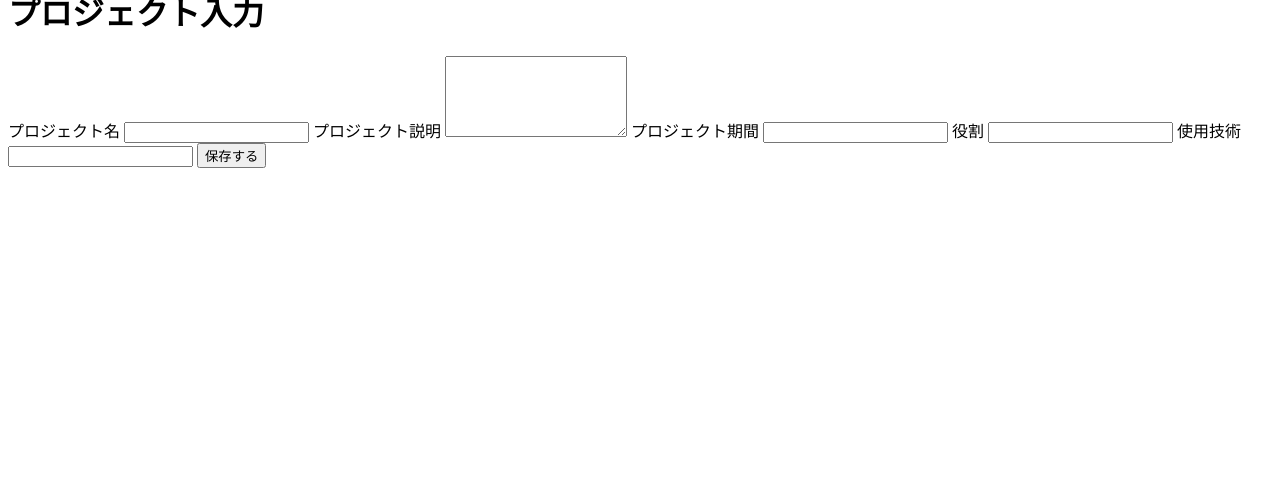
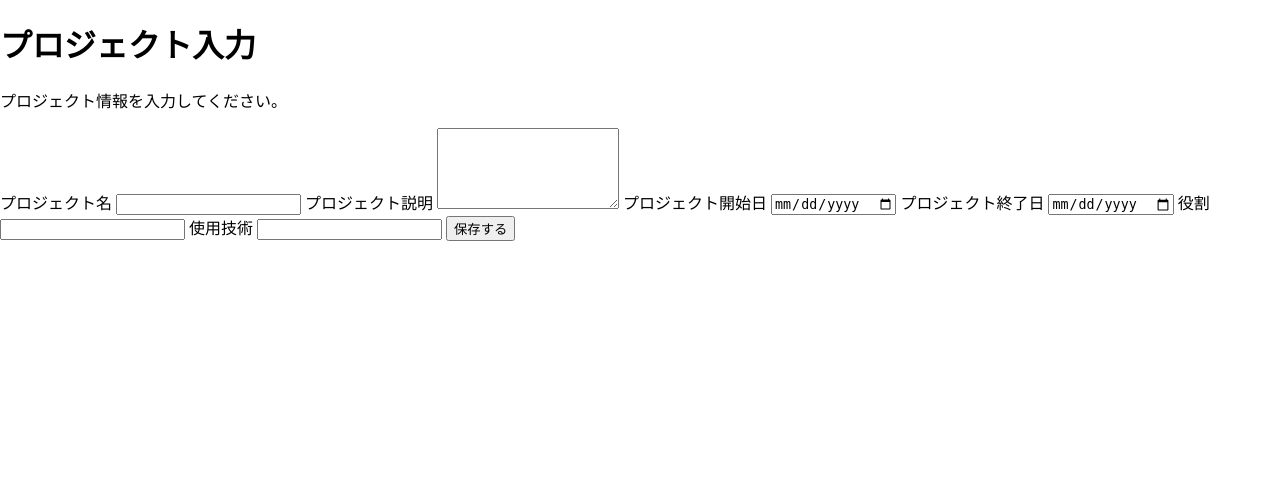
Before and after one commit to keisuke-dd/python, a Flask app: page /project_input in a window 1280 px wide. Shown: the part 97-578 px from the top of the page. Run offline with Flask 3, Linux system fonts and the light colour scheme; the visitor is signed in with stand-in values (Sample User, id 1).

Commit message:
projectの出力ができてない ヘッダーの調整

```diff
--- a/app.py
+++ b/app.py
@@ -85,6 +85,37 @@ def login():
     return render_template("login.html")
 
 
+
+# 共通関数: Supabaseからデータを取得する
+def get_supabase_data(table_name, user_id, exclude_fields=None):
+    """
+    Supabaseからデータを取得し、指定されたフィールドを除外する。
+
+    :param table_name: Supabaseのテーブル名
+    :param user_id: ユーザーID
+    :param exclude_fields: 除外するフィールドのリスト（デフォルトは["user_id", "created_at", "updated_at"]）
+    :return: 取得したデータの辞書 or None
+    """
+    if exclude_fields is None:
+        exclude_fields = ["user_id", "created_at", "updated_at"]
+
+    try:
+        response = supabase.table(table_name).select("*").eq("user_id", user_id).execute()
+        print(f"{table_name} 取得結果:", response.data)
+
+        if response.data and len(response.data) > 0:
+            # 不要なフィールドを除外したデータを返す
+            return {
+                key: value for key, value in response.data[0].items()
+                if key not in exclude_fields and value
+            }
+        else:
+            return None
+    except Exception as e:
+        print(f"{table_name} 取得エラー:", e)
+        return None
+
+
 #  ダッシュボード（ログイン後のページ）
 @app.route("/dashboard")
 def dashboard():
@@ -94,24 +125,31 @@ def dashboard():
     user_id = session['user_id']
     user_email = session.get('user_email')
 
-    try:
-        # Supabaseからプロフィール取得
-        response = supabase.table("profile").select("*").eq("user_id", user_id).execute()
+    # 取得したいテーブル名と変数名のペア
+    tables = {
+        "profile": "profile",
+        "skillsheet": "skillsheet",
+        "projects": "projects"
+    }
 
+    # データ取得
+    data = {}
+    for table_name, var_name in tables.items():
+        data[var_name] = get_supabase_data(table_name, user_id)
 
-        # デバッグ出力
-        print("プロフィール取得結果:", response.data)
+    # プロジェクトは複数行ある可能性があるので、リスト形式でテンプレートに渡す
+    if data["projects"]:
+        data["projects"] = [data["projects"]] if isinstance(data["projects"], dict) else data["projects"]
 
-        if response.data and len(response.data) > 0:
-            profile = response.data[0]
-        else:
-            profile = None
-
-    except Exception as e:
-        print("プロフィール取得エラー:", e)
-        profile = None
-
-    return render_template("dashboard.html", user_id=user_id, user_email=user_email, profile=profile)
+    # テンプレートに渡す
+    return render_template(
+        "dashboard.html",
+        user_id=user_id,
+        user_email=user_email,
+        profile=data["profile"],
+        skillsheet=data["skillsheet"],
+        projects=data["projects"]
+    )
 
 
 
@@ -322,20 +360,24 @@ def project_input():
         return redirect(url_for('login'))
 
     if request.method == "POST":
-        project_name = request.form.get("project_name")
+        name = request.form.get("name")
         description = request.form.get("description")
-        start_date = request.form.get("start_date")
-        end_date = request.form.get("end_date")
+        start_at = request.form.get("start_at")
+        end_at = request.form.get("end_at")
+        role = request.form.get("role")
+        technologies = request.form.getlist("technologies")
 
         try:
             # Supabaseのテーブルにプロジェクトデータを保存
-            result = supabase.table("projects").upsert({
+            result = supabase.table("project").upsert({
                 "user_id": session['user_id'],
-                "project_name": project_name,
+                "name": name,
                 "description": description,
-                "start_date": start_date,
-                "end_date": end_date,
-            }, on_conflict=["user_id", "project_name"]).execute()
+                "start_at": start_at,
+                "end_at": end_at,
+                "role": role,
+                "technologies": technologies,
+            }, on_conflict=["user_id", "name"]).execute()
 
             if result.model_dump().get("error"):
                 print("保存エラー:", result.error)
@@ -357,10 +399,13 @@ def project_output():
         return redirect(url_for('login'))
 
     try:
-        response = supabase.table("projects").select("*").eq("user_id", session['user_id']).execute()
+        response = supabase.table("project").select("*").eq("user_id", session['user_id']).execute()
+
+        # デバッグ出力
+        print("プロジェクト取得結果:", response.data)
 
         if response.data and len(response.data) > 0:
-            return render_template("project_output.html", projects=response.data)
+            return render_template("project_output.html", project=response.data)
         else:
             return render_template("project_output.html", error="プロジェクトが見つかりません。")
 
--- a/static/css/header.css
+++ b/static/css/header.css
@@ -1,20 +1,22 @@
+body{
+  margin: 0;
+  padding: 0;
+}
+
+/* ヘッダー全体の設定 */
 .header {
   background-color: #fff;
-  border-bottom: 4px solid #4299e1;
-  display: flex;
-  justify-content: center;
-  align-items: center;
-  padding: 0.5rem 0;
-  height: auto;
   background-image: url('/static/images/tom_1.png');
-    /* 画像のパスを指定 */
-
   background-size: cover;
   background-position: center;
-  background-repeat: no-repeat;
+  display: flex;
+  align-items: center;
+  padding: 0.5rem 1rem;
+  width: 100%;
   position: relative;
+}
 
-}
+
 
 .header::before {
   content: '';
@@ -27,6 +29,7 @@
   z-index: 0;
 }
 
+/* ヘッダー画像の設定 */
 .header img {
   height: 80px;
   width: auto;
@@ -37,9 +40,14 @@
 }
 
 .nav-links {
+    display: flex;
+    justify-content: center;
+    gap: 2rem; /* リンクの間隔を空ける */
+}
+
+.nav-links a {
     color: yellow;
-    display: flex;
-    gap: 2rem;
-    z-index: 1;
+    text-decoration: none;
+    padding: 0.5rem 1rem;
     position: relative;
 }
--- a/templates/header.html
+++ b/templates/header.html
@@ -8,12 +8,17 @@
     <link rel="stylesheet" href="{{ url_for('static', filename='css/header.css') }}">
 </head>
 <body>
-    <header>
+    <header class="header">
+            <img alt="ヘッダー画像" src="/static/images/tom_2.png"/> <!-- tomのロゴ -->
+
             <nav class="nav-links">
-            <a href="{{ url_for('dashboard') }}"><P>ダッシュボード</P></a>
+                <a href="{{ url_for('dashboard') }}">ダッシュボード</a>
                 <a href="{{ url_for('profile_input') }}">プロフィール</a>
                 <a href="{{ url_for('skillsheet_input') }}">スキルシート</a>
                 <a href="{{ url_for('project_input') }}">プロジェクト</a>
                 <a href="{{ url_for('logout') }}">ログアウト</a>
             </nav>
+
     </header>
+</body>
+</html>
--- a/templates/home.html
+++ b/templates/home.html
@@ -5,6 +5,7 @@
     <meta name="viewport" content="width=device-width, initial-scale=1.0">
     <title>ホームページ</title>
     <link rel="stylesheet" href="{{ url_for('static', filename='css/style.css') }}">
+    <link rel="stylesheet" href="{{ url_for('static', filename='css/home.css') }}">
 </head>
 <body>
     <h1>Welcome to Home Page</h1>
--- a/templates/profile_input.html
+++ b/templates/profile_input.html
@@ -9,7 +9,9 @@
 </head>
 
 <body>
-  {% include "header.html" %}
+
+    {% include "header.html" %}
+
 
   {% if error %}
   <p style="color: red;">{{ error }}</p>
--- a/templates/profile_output.html
+++ b/templates/profile_output.html
@@ -8,7 +8,9 @@
     <link rel="stylesheet" href="{{ url_for('static', filename='css/style.css') }}">
 </head>
 <body>
+
     {% include "header.html" %}
+
 
     <div class="container">
         <h1>プロフィール情報</h1>
--- a/templates/project_input.html
+++ b/templates/project_input.html
@@ -8,26 +8,43 @@
         <link rel="stylesheet" href="{{ url_for('static', filename='css/style.css') }}">
     </head>
     <body>
+
         {% include "header.html" %}
 
+
         <h1>プロジェクト入力</h1>
+        <p>プロジェクト情報を入力してください。</p>
+
+
+
+            <!-- エラー表示をここに追加 -->
+            {% if error %}
+            <div style="color: red; font-weight: bold; margin-bottom: 1em;">
+                エラー: {{ error }}
+            </div>
+            {% endif %}
+
             <form method="POST" action="/project_input">
-        <label for="project_name">プロジェクト名</label>
-        <input type="text" id="project_name" name="project_name" required>
+                <label for="name">プロジェクト名</label>
+                <input type="text" id="name" name="name" required>
 
-        <label for="project_description">プロジェクト説明</label>
-        <textarea id="project_description" name="project_description" rows="5"></textarea>
+                <label for="description">プロジェクト説明</label>
+                <textarea id="description" name="description" rows="5"></textarea>
 
-        <label for="project_duration">プロジェクト期間</label>
-        <input type="text" id="project_duration" name="project_duration" required>
+                <label for="start_at">プロジェクト開始日</label>
+                <input type="date" id="start_at" name="start_at">
 
-        <label for="project_role">役割</label>
-        <input type="text" id="project_role" name="project_role" required>
+                <label for="end_at">プロジェクト終了日</label>
+                <input type="date" id="end_at" name="end_at">
 
-        <label for="project_technologies">使用技術</label>
-        <input type="text" id="project_technologies" name="project_technologies" required>
+                <label for="role">役割</label>
+                <input type="text" id="role" name="role" required>
+
+                <label for="technologies">使用技術</label>
+                <input type="text" id="technologies" name="technologies" required>
 
                 <button type="submit">保存する</button>
+            </form>
 
     </body>
 </html>
--- a/templates/skillsheet_input.html
+++ b/templates/skillsheet_input.html
@@ -9,8 +9,12 @@
 </head>
 
 <body>
+    <div class="header">
+        <img alt="ヘッダー画像" src="/static/images/tom_2.png"/> <!-- tomのロゴ -->
+        {% include "header.html" %}
+    </div>
     <div class="container">
-        {% include "header.html" %}
+
         <h1>スキルシート作成</h1>
 
         <a href="{{ url_for('logout') }}">
--- a/templates/skillsheet_output.html
+++ b/templates/skillsheet_output.html
@@ -9,8 +9,12 @@
 </head>
 
 <body>
+    <div class="header">
+        <img alt="ヘッダー画像" src="/static/images/tom_2.png"/> <!-- tomのロゴ -->
+    {% include "header.html" %}
+    </div>
     <div class="container">
-        {% include "header.html" %}
+
 
         <h1>スキルシート情報</h1>
         <p>スキルシート情報を以下に表示します。</p>
```
Also changed, not shown: templates/dashboard.html (+19 -3 lines), templates/project_output.html (+11 -5 lines), static/css/home.css (added), static/css/login.css (added), static/css/profile_input.css (added), static/css/profile_output.css (added), static/css/project_input.css (added), static/css/project_output.css (added), static/css/signup.css (added), static/css/skillsheat_output.css (added), 1 other file. Lines whose indentation alone changed are shown as unchanged.
